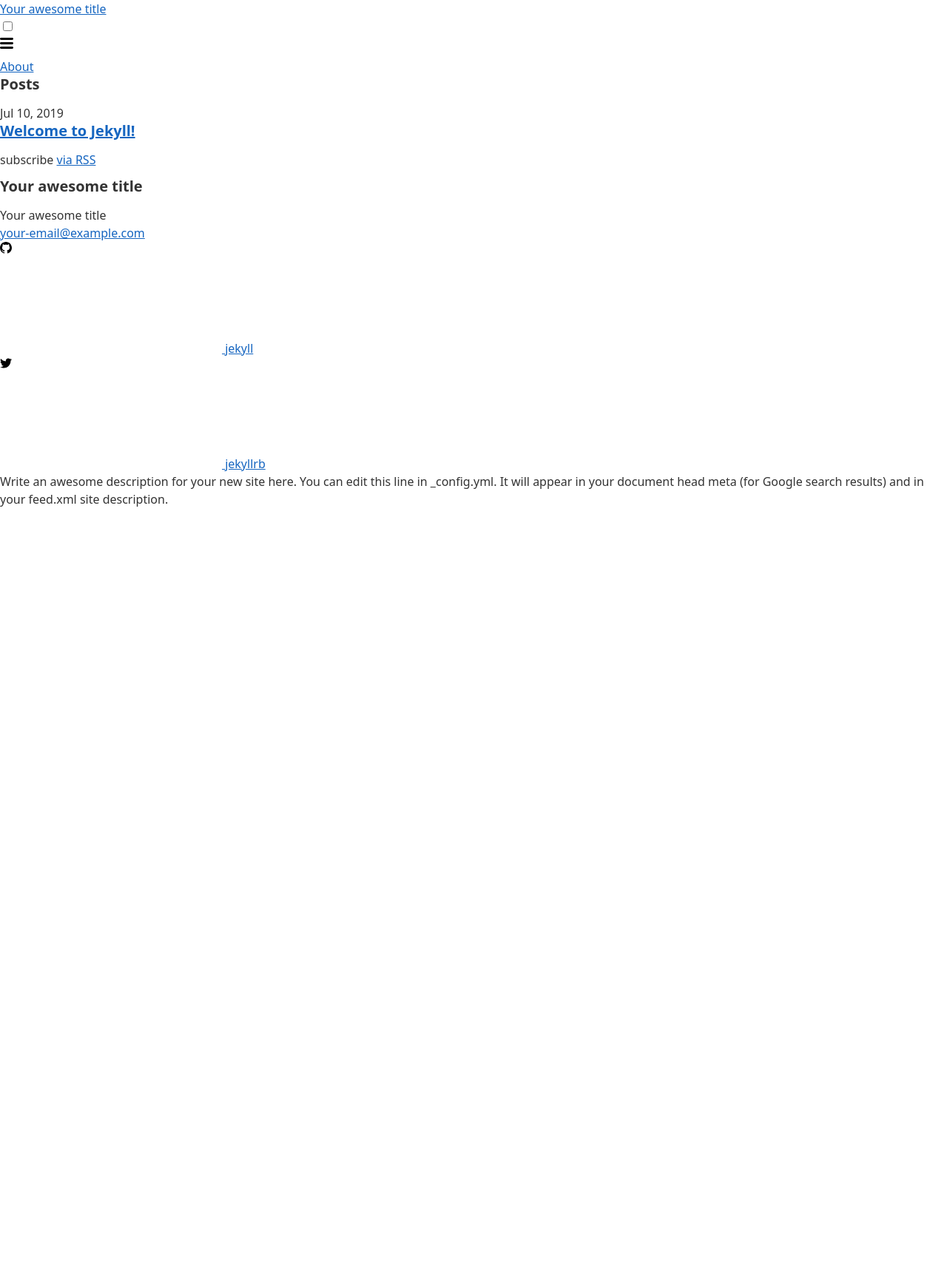
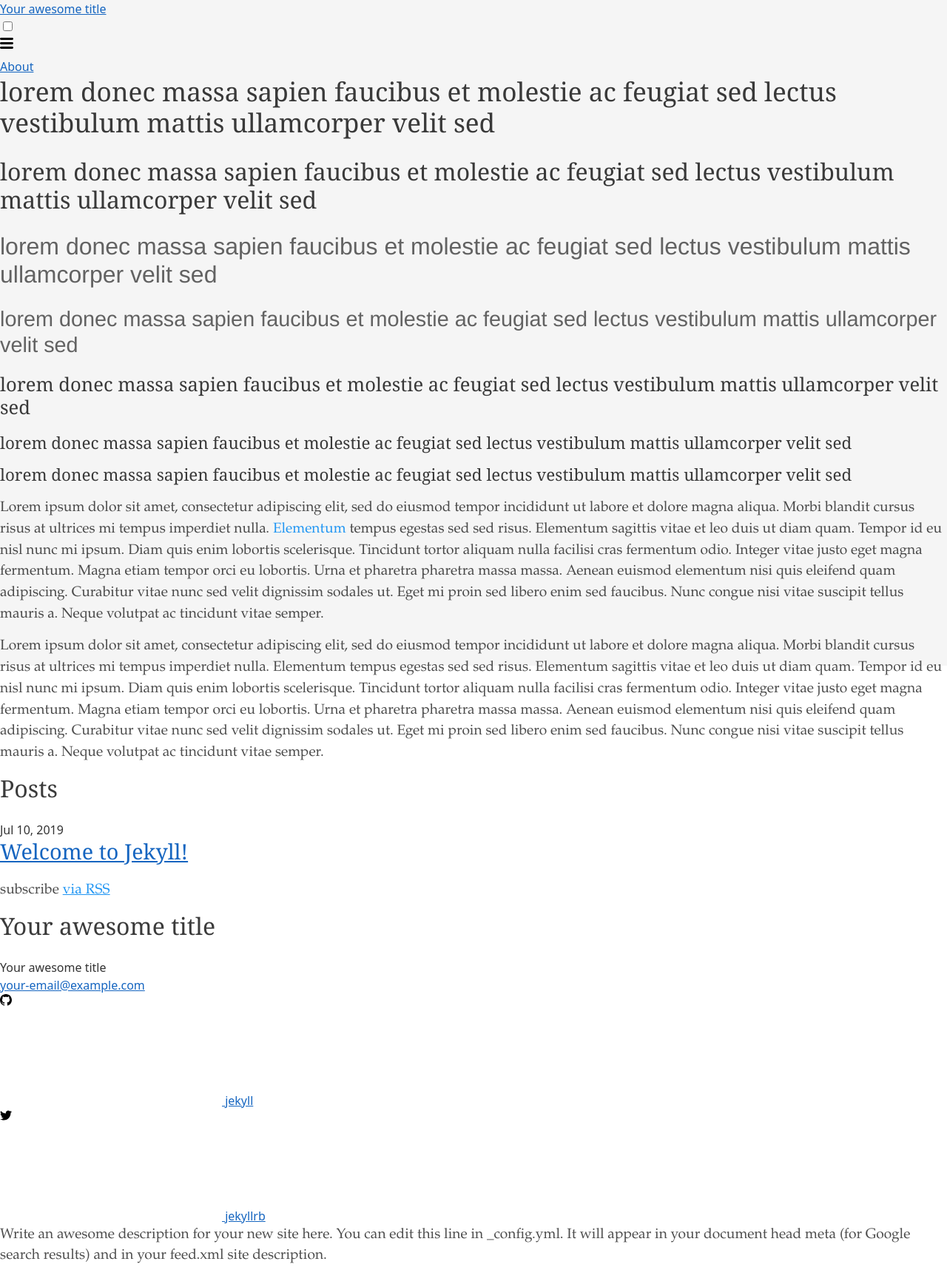
Before and after one commit to Sound-Steward/soundsworkspace, a Jekyll site: the page built from index.md, in a window 1280 px wide. Shown: the whole page at 74% size. Built offline with Jekyll 4.4.1, drawn with Linux system fonts in a browser that asks for light colours; before the commit the page ends 900 px from its top, so only the background shows below that.

Commit message:
basic type styles

```diff
--- a/_layouts/default.html
+++ b/_layouts/default.html
@@ -6,6 +6,20 @@
   <body>
 
     {%- include header.html -%}
+
+    <h1>lorem donec massa sapien faucibus et molestie ac feugiat sed lectus vestibulum mattis ullamcorper velit sed</h1>
+    <h2>lorem donec massa sapien faucibus et molestie ac feugiat sed lectus vestibulum mattis ullamcorper velit sed</h2>
+    <h2 class="sub-head">lorem donec massa sapien faucibus et molestie ac feugiat sed lectus vestibulum mattis ullamcorper velit sed</h2>
+    <h3 class="sub-head">lorem donec massa sapien faucibus et molestie ac feugiat sed lectus vestibulum mattis ullamcorper velit sed</h3>
+    <h4>lorem donec massa sapien faucibus et molestie ac feugiat sed lectus vestibulum mattis ullamcorper velit sed</h4>
+    <h5>lorem donec massa sapien faucibus et molestie ac feugiat sed lectus vestibulum mattis ullamcorper velit sed</h5>
+    <h6>lorem donec massa sapien faucibus et molestie ac feugiat sed lectus vestibulum mattis ullamcorper velit sed</h6>
+
+    <p>Lorem ipsum dolor sit amet, consectetur adipiscing elit, sed do eiusmod tempor incididunt ut labore et dolore magna aliqua. Morbi blandit cursus risus at ultrices mi tempus imperdiet nulla. <a>Elementum</a> tempus egestas sed sed risus. Elementum sagittis vitae et leo duis ut diam quam. Tempor id eu nisl nunc mi ipsum. Diam quis enim lobortis scelerisque. Tincidunt tortor aliquam nulla facilisi cras fermentum odio. Integer vitae justo eget magna fermentum. Magna etiam tempor orci eu lobortis. Urna et pharetra pharetra massa massa. Aenean euismod elementum nisi quis eleifend quam adipiscing. Curabitur vitae nunc sed velit dignissim sodales ut. Eget mi proin sed libero enim sed faucibus. Nunc congue nisi vitae suscipit tellus mauris a. Neque volutpat ac tincidunt vitae semper.
+    </p>
+
+
+    <p>Lorem ipsum dolor sit amet, consectetur adipiscing elit, sed do eiusmod tempor incididunt ut labore et dolore magna aliqua. Morbi blandit cursus risus at ultrices mi tempus imperdiet nulla. Elementum tempus egestas sed sed risus. Elementum sagittis vitae et leo duis ut diam quam. Tempor id eu nisl nunc mi ipsum. Diam quis enim lobortis scelerisque. Tincidunt tortor aliquam nulla facilisi cras fermentum odio. Integer vitae justo eget magna fermentum. Magna etiam tempor orci eu lobortis. Urna et pharetra pharetra massa massa. Aenean euismod elementum nisi quis eleifend quam adipiscing. Curabitur vitae nunc sed velit dignissim sodales ut. Eget mi proin sed libero enim sed faucibus. Nunc congue nisi vitae suscipit tellus mauris a. Neque volutpat ac tincidunt vitae semper.
 
     <main class="page-content" aria-label="Content">
       <div class="wrapper">
--- /dev/null
+++ b/_sass/_typography.scss
@@ -0,0 +1,35 @@
+body{ background: $body-bg;}
+
+h1, h2, h3, h4, h5, h6 {
+  font-family: $font-stack-georgia;
+  color: $type-base-color;
+  font-weight: $type-base-weight;
+}
+
+h1 { font-size: 2.2em; }
+h2 { font-size: 2em; }
+h3 { font-size: 1.8em; }
+h4 { font-size: 1.6em; }
+h5, h6 { font-size: 1.4em; }
+
+p {
+  font-family: $font-stack-hoefler-text;
+  color: $type-text-color;
+  font-size: 1.2em;
+}
+
+p a {
+  font-size: inherit;
+  color: $url-color;
+  &:hover { color: lighten($url-color, 20%); }
+}
+
+h2.sub-head,
+h3.sub-head,
+h4.sub-head,
+h5.sub-head,
+h6.sub-head {
+  font-family: $font-stack-helvetica;
+  font-weight: 300;
+  color: lighten($type-base-color, 20%);
+}
--- /dev/null
+++ b/_sass/_variables.scss
@@ -0,0 +1,12 @@
+// Body
+$body-bg: rgba(245, 245, 245, 1);
+
+// Typography
+//
+//colors
+$type-base-color: rgba(10, 10, 10, .8);
+$type-text-color: rgba(0, 0, 0, .7);
+$url-color: rgba(33, 150, 243, 1);
+
+//typographic style
+$type-base-weight: 400;
--- a/_sass/creator.scss
+++ b/_sass/creator.scss
@@ -1,3 +1,8 @@
+//Bourbon, Neat, & Bitters Base
 @import "creator/bourbon/bourbon";
 @import "creator/neat/neat";
 @import "creator/base/base";
+
+//Customizations
+@import "variables";
+@import "typography";
```
